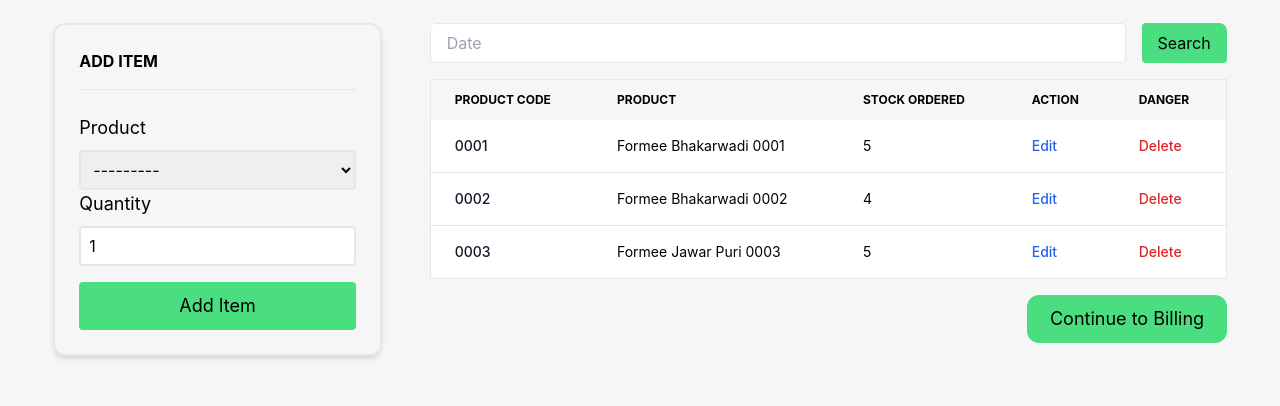
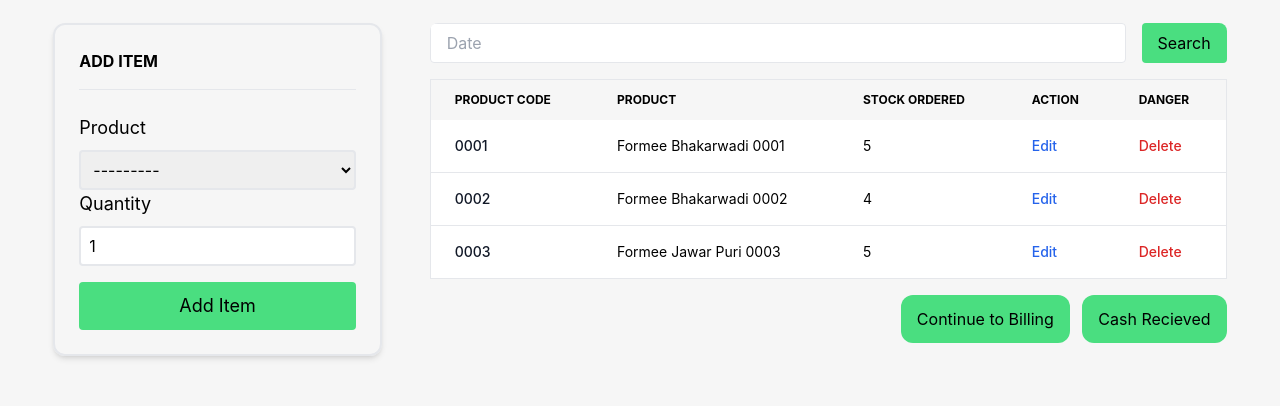
Before and after one commit to AnkoorNagargoje/FormeeManagement, a Django app: page /billing/1/orders/1/ in a window 1280 px wide. Shown: the part 87-493 px from the top of the page. Run offline with Django 3.2, Linux system fonts and the light colour scheme; a user stored in the database is signed in; data comes from the database, SQL or seed files in the repository; both versions use the stored data as it was after the commit; some libraries are stand-ins or nearby versions.

Commit message:
Created Cash Received Button

```diff
--- a/Accounting/templates/accounting.html
+++ b/Accounting/templates/accounting.html
@@ -38,7 +38,7 @@
 </div>
 
 
-<div class="w-11/12 m-auto flex justify-between gap-8">
+<div class="w-11/12 m-auto flex justify-between gap-8 mb-16">
 
     <div class="relative overflow-x-auto shadow-md sm:rounded-lg w-3/6 mt-4">
         <table class="w-full text-sm text-left border">
@@ -65,7 +65,7 @@
             {% for credit in credits %}
             <tr class="bg-white border-b">
                 <td class="px-6 py-4">
-                    {{ credit.id }}
+                    {{ forloop.counter }}
                 </td>
                 <th class="px-6 py-4 font-medium text-gray-900 whitespace-wrap">
                     {{ credit.name }}
@@ -110,7 +110,7 @@
             {% for debit in debits %}
             <tr class="bg-white border-b">
                 <td class="px-6 py-4">
-                    {{ debit.id }}
+                    {{ forloop.counter }}
                 </td>
                 <th class="px-6 py-4 font-medium text-gray-900 whitespace-wrap">
                     {{ debit.name }}
--- a/Accounting/views.py
+++ b/Accounting/views.py
@@ -6,8 +6,8 @@ from django.contrib.auth.decorators import login_required
 
 @login_required
 def accounting(request):
-    credits = Credit.objects.all()
-    debits = Debit.objects.all()
+    credits = Credit.objects.all().order_by('-id')
+    debits = Debit.objects.all().order_by('-id')
 
     credit_search = request.GET.get('credit_search')
     if credit_search != '' and credit_search is not None:
--- a/Billing/templates/invoice.html
+++ b/Billing/templates/invoice.html
@@ -6,7 +6,7 @@
     <style>
         body {
             font-family: -apple-system, BlinkMacSystemFont, 'Segoe UI', Roboto, Helvetica, Arial, sans-serif, 'Apple Color Emoji', 'Segoe UI Emoji', 'Segoe UI Symbol';
-            font-size: 14px;
+            font-size: 12px;
         }
 
         .header {
@@ -16,7 +16,7 @@
         }
 
         .logo {
-            font-size: 25px;
+            font-size: 20px;
             font-weight: bold;
             margin-bottom:10px;
         }
--- a/Billing/templates/invoice_view.html
+++ b/Billing/templates/invoice_view.html
@@ -6,7 +6,7 @@
     <style>
         body {
             font-family: -apple-system, BlinkMacSystemFont, 'Segoe UI', Roboto, Helvetica, Arial, sans-serif, 'Apple Color Emoji', 'Segoe UI Emoji', 'Segoe UI Symbol';
-            font-size: 14px;
+            font-size: 12px;
         }
 
         .header {
@@ -16,7 +16,7 @@
         }
 
         .logo {
-            font-size: 25px;
+            font-size: 20px;
             font-weight: bold;
             margin-bottom:10px;
         }
@@ -79,7 +79,7 @@
 </head>
 <body style="width:50%;margin:auto; margin-top:20px;">
 <a href="/billing/{{ order.id }}/invoice/" target="_blank">
-    <button style="padding:10px 20px;background-color:#49DE80;border-radius:10px; outline:none;border:none;">
+    <button style="cursor:pointer; padding:10px 20px;background-color:#49DE80;border-radius:10px; outline:none;border:none;">
         Download
     </button>
 </a>
--- a/Billing/templates/order_detail.html
+++ b/Billing/templates/order_detail.html
@@ -1,7 +1,7 @@
 {% extends 'base.html' %}
 {% load widget_tweaks %}
 {% block body %}
-<div class="flex w-11/12 m-auto">
+<div class="flex w-11/12 m-auto pb-8">
     <div class="m-auto p-6 border-2 rounded-xl w-2/6 mr-6 mt-6 shadow-md">
         <p class="mb-4 text-md font-bold uppercase">Add Item</p>
         <hr>
@@ -81,12 +81,24 @@
             {% endfor %}
             </tbody>
         </table>
-        <a href="/billing/{{ customer.pk }}/orders/">
-            <button type="submit"
-                    class="w-3/12 float-right mt-4 bg-green-400 rounded-xl h-12 text-lg hover:drop-shadow-2xl duration-300 ease-in-out">
-            Continue to Billing
-            </button>
-        </a>
+
+        <div class="float-right">
+            <a href="/billing/{{ customer.pk }}/orders/" class="mb-16">
+                <button type="submit"
+                        class="px-4 mb-8 mt-4 bg-green-400 rounded-xl h-12 text-md hover:drop-shadow-lg duration-300 ease-in-out">
+                    Continue to Billing
+                </button>
+            </a>
+
+            <form action="{% url 'order_paid' customer.id order.id %}" method="post" class="inline ml-2">
+                {% csrf_token %}
+                <button type="submit"
+                        class="px-4 mb-8 mt-4 bg-green-400 rounded-xl h-12 text-md hover:drop-shadow-lg duration-300 ease-in-out">
+                    Cash Recieved
+                </button>
+            </form>
+        </div>
+
     </div>
 </div>
 
--- a/Billing/urls.py
+++ b/Billing/urls.py
@@ -7,6 +7,7 @@ urlpatterns = [
     path('billing/add_customer/', views.add_new_customer, name='add_new_customer'),
     path('billing/<int:customer_id>/orders/', views.order_list, name='order_list'),
     path('billing/<int:customer_id>/orders/<int:order_id>/', views.order_detail, name='order_detail'),
+    path('customer/<int:customer_id>/order/<int:order_id>/paid/', views.order_paid, name='order_paid'),
     path('billing/<int:customer_id>/orders/<int:order_id>/<int:order_item_id>/edit/', views.order_item_edit, name='order_item_edit'),
     path('billing/<int:customer_id>/orders/<int:order_id>/<int:order_item_id>/delete/', views.order_item_delete, name='order_item_delete'),
     path('billing/<int:order_id>/invoice/', views.generate_invoice),
--- a/Billing/views.py
+++ b/Billing/views.py
@@ -8,6 +8,7 @@ from xhtml2pdf import pisa
 from num2words import num2words
 from django.template.loader import get_template
 from django.contrib import messages
+from Accounting.models import Credit
 
 
 @login_required
@@ -73,6 +74,19 @@ def order_detail(request, customer_id, order_id):
         return redirect('order_detail', customer_id=customer.id, order_id=order.id)
 
     return render(request, 'order_detail.html', {'form': form, 'customer': customer, 'order': order, 'order_items': order_items})
+
+
+def order_paid(request, customer_id, order_id):
+    customer = get_object_or_404(Customer, id=customer_id)
+    order = get_object_or_404(Order, id=order_id, customer=customer)
+    order.payment_status = 'Paid'
+    order.save()
+
+    add_credit = Credit.objects.create(name=customer.name + f"""#{order_id}""",
+                                       invoice_number=order_id,
+                                       amount=order.order_total)
+    add_credit.save()
+    return redirect('order_list', customer_id=customer.id)
 
 
 def order_item_edit(request, customer_id, order_id, order_item_id):
```
Also changed, not shown: db.sqlite3.
